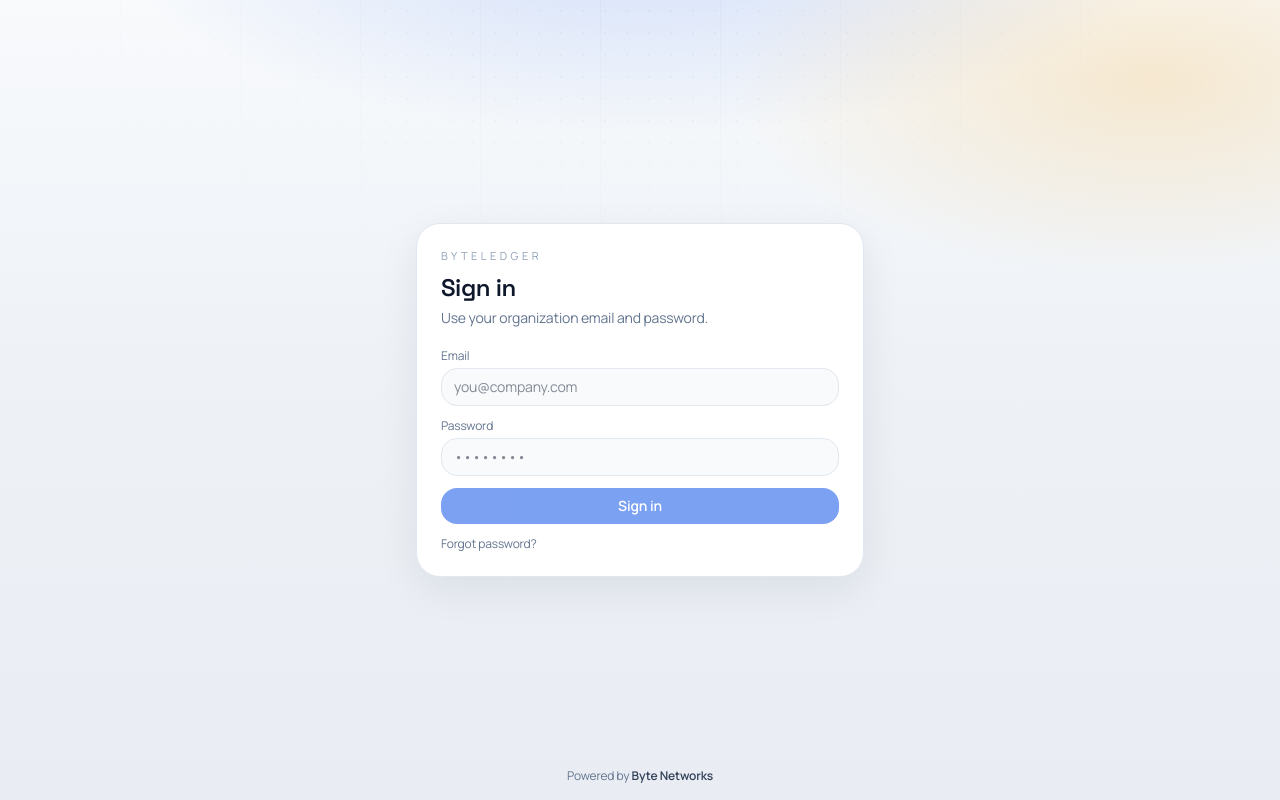
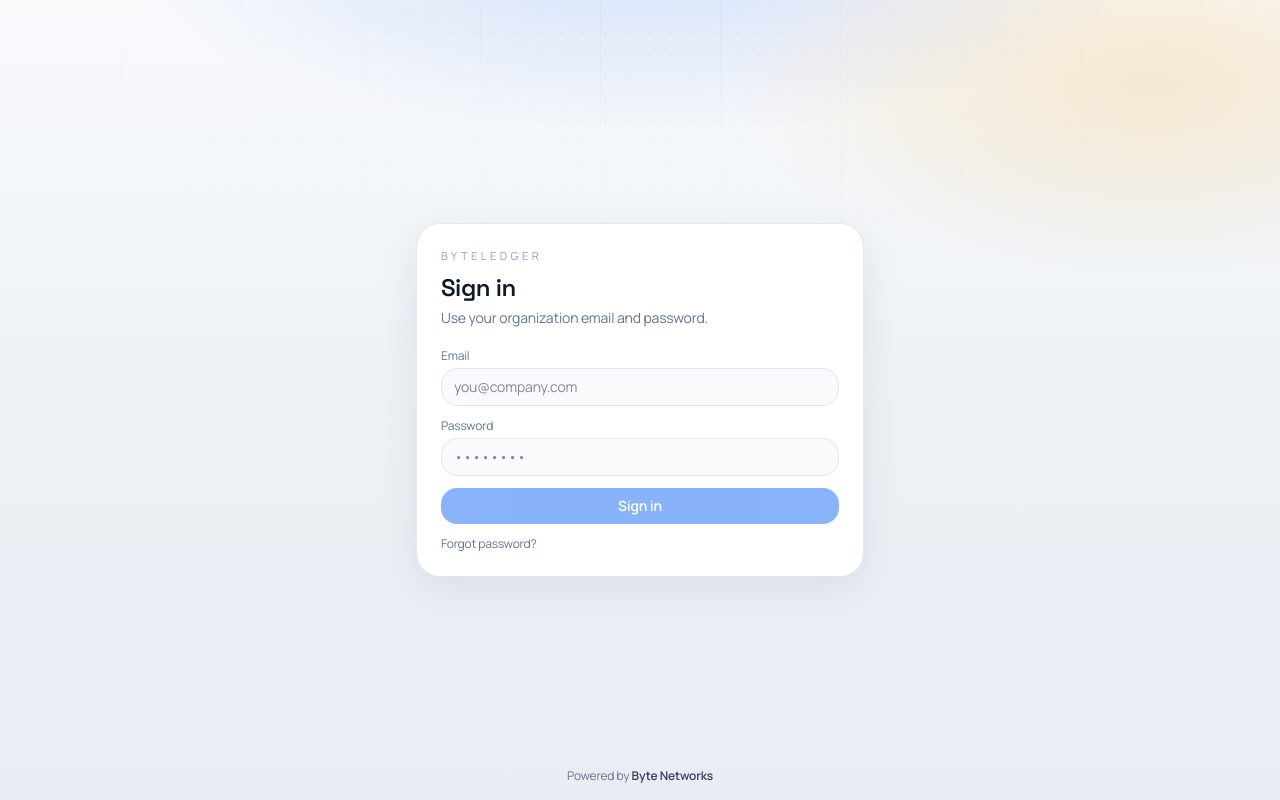
Before and after one commit to MarioRico26/ByteLedger, a Next.js app: page /login in a window 1280 px wide. In both pictures the pointer is over the button "Sign in". Built offline with nearby package versions, Linux system fonts and the light colour scheme.

Commit message:
fix: css escape for teal overrides

```diff
--- a/src/app/globals.css
+++ b/src/app/globals.css
@@ -124,13 +124,13 @@ body[data-mobile-menu="open"] #mobile-nav {
 
 /* Theme overrides: teal -> blue */
 .bg-teal-500 { background-color: #2563eb !important; }
-.hover\\:bg-teal-400:hover { background-color: #3b82f6 !important; }
+.hover\:bg-teal-400:hover { background-color: #3b82f6 !important; }
 .text-teal-700 { color: #1d4ed8 !important; }
 .text-teal-800 { color: #1e3a8a !important; }
 .text-teal-500 { color: #2563eb !important; }
 .bg-teal-50 { background-color: #eff6ff !important; }
 .border-teal-200 { border-color: #bfdbfe !important; }
-.border-teal-400\\/60 { border-color: rgba(59, 130, 246, 0.6) !important; }
+.border-teal-400\/60 { border-color: rgba(59, 130, 246, 0.6) !important; }
 .ring-teal-200 { --tw-ring-color: #bfdbfe !important; }
 
 .app-shell-bg {
```
